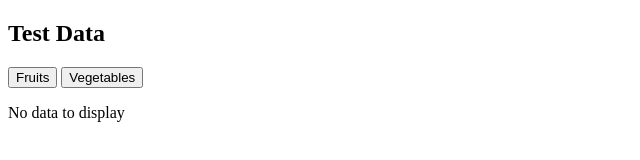
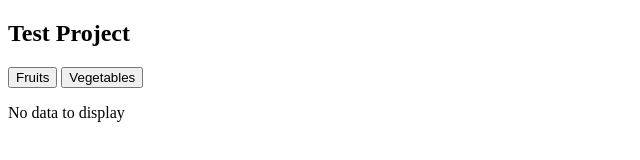
Before and after one commit to arunnambissan/full-stack-web-dev-example, a plain HTML site: page frontend/index.html in a window 1280 px wide. Shown: the full height of the page, 0-640 px from the left. Drawn offline with Linux system fonts and the light colour scheme.

Commit message:
update page title

```diff
--- a/frontend/index.html
+++ b/frontend/index.html
@@ -7,7 +7,7 @@
     <title>Document</title>
 </head>
 <body>
-    <h2>Test Data</h2>
+    <h2>Test Project</h2>
 
     <button onclick="fetchData('fruits')">Fruits</button>
     <button onclick="fetchData('vegetables')">Vegetables</button>
```
